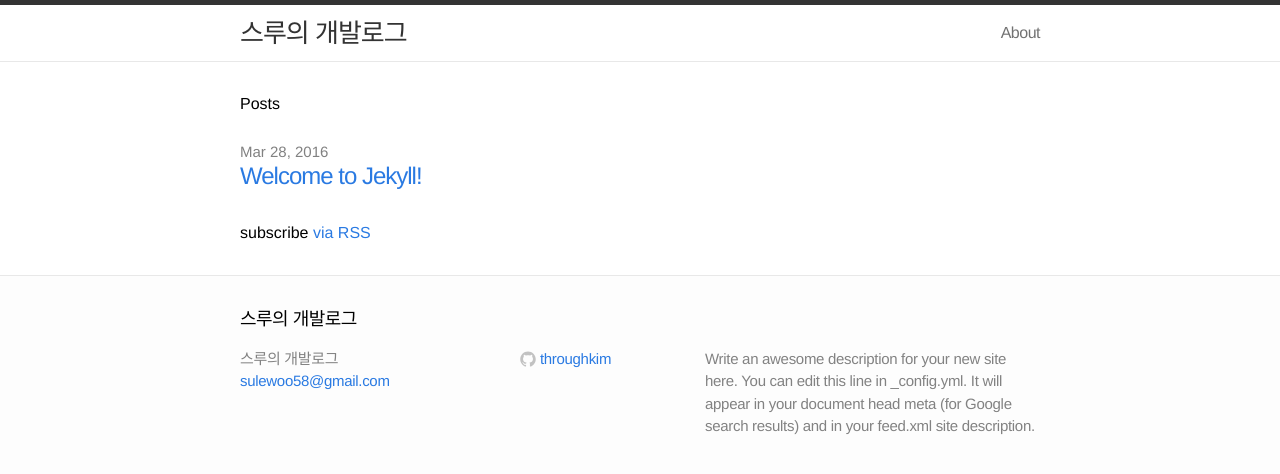
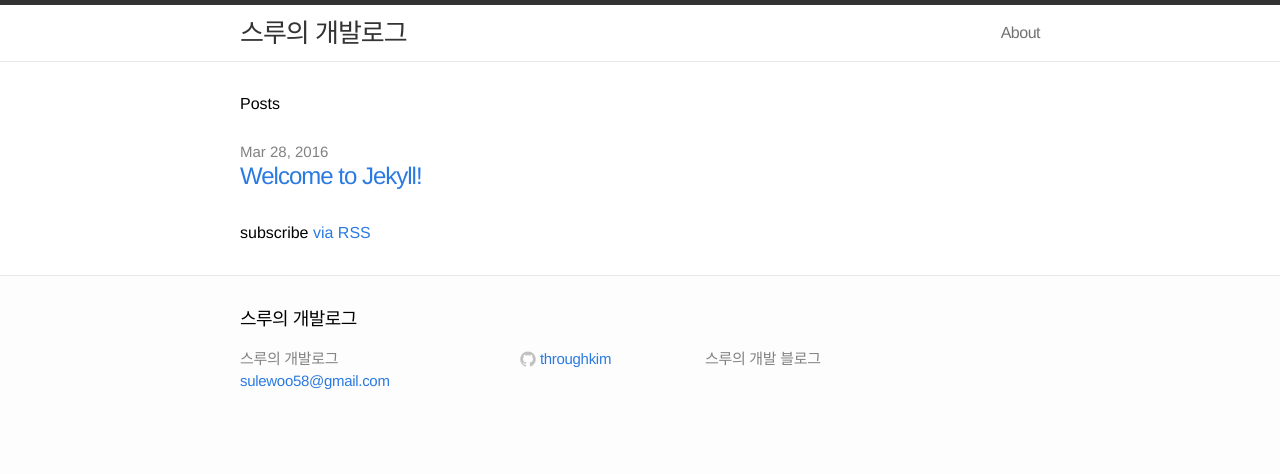
Before and after one commit to ThroughKim/throughkim.github.com, a Jekyll site: the page built from index.html, in a window 1280 px wide. Shown: the top 474 px of the page. Built offline with Jekyll 4.4.1, drawn with Linux system fonts in a browser that asks for light colours; Markdown is read by kramdown in place of the engine named in the settings.

Commit message:
decription 수정

```diff
--- a/_config.yml
+++ b/_config.yml
@@ -1,7 +1,7 @@
 # Site settings
 title: 스루의 개발로그
 email: sulewoo58@gmail.com
-description: "Write an awesome description for your new site here. You can edit this line in _config.yml. It will appear in your document head meta (for Google search results) and in your feed.xml site description."
+description: "스루의 개발 블로그"
 baseurl: ""
 url: "http://throughkim.github.io"
 facebook_username: sulewoo@naver.com
```
